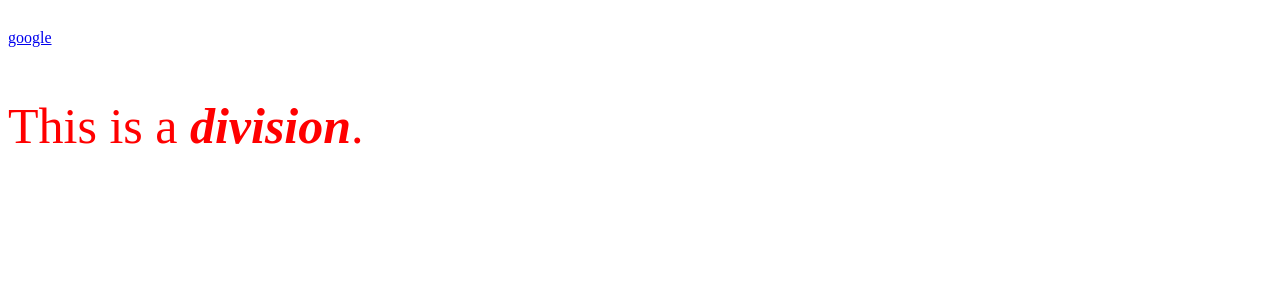
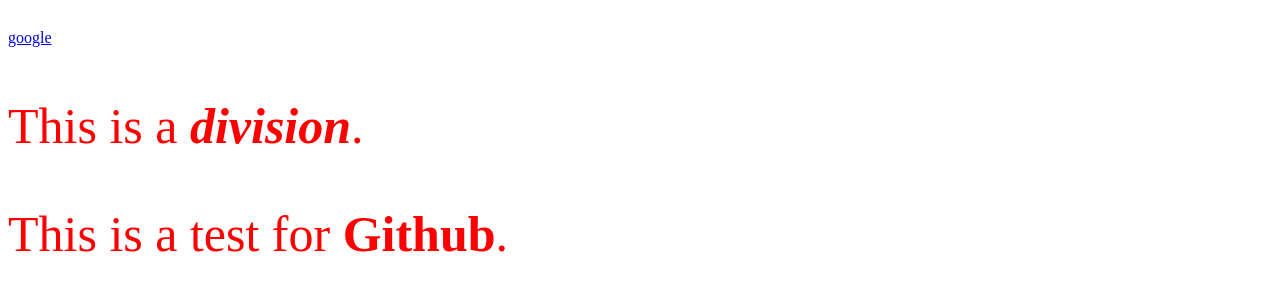
Before and after one commit to brendancachia/web_project, a plain HTML site: page index.html in a window 1280 px wide. Shown: the part 755-1046 px from the top of the page. Before the commit the page ends 960 px from the top, so only its background shows below. Drawn offline with Linux system fonts and the light colour scheme.

Commit message:
added new paragraph
to test github commit

```diff
--- a/index.html
+++ b/index.html
@@ -25,5 +25,7 @@
     <div>
       <p>This is a <strong><em>division</strong></em>.</p>
     </div>
+
+    <p>This is a test for <strong>Github</strong>.</p>
   </body>
 </html>
```
